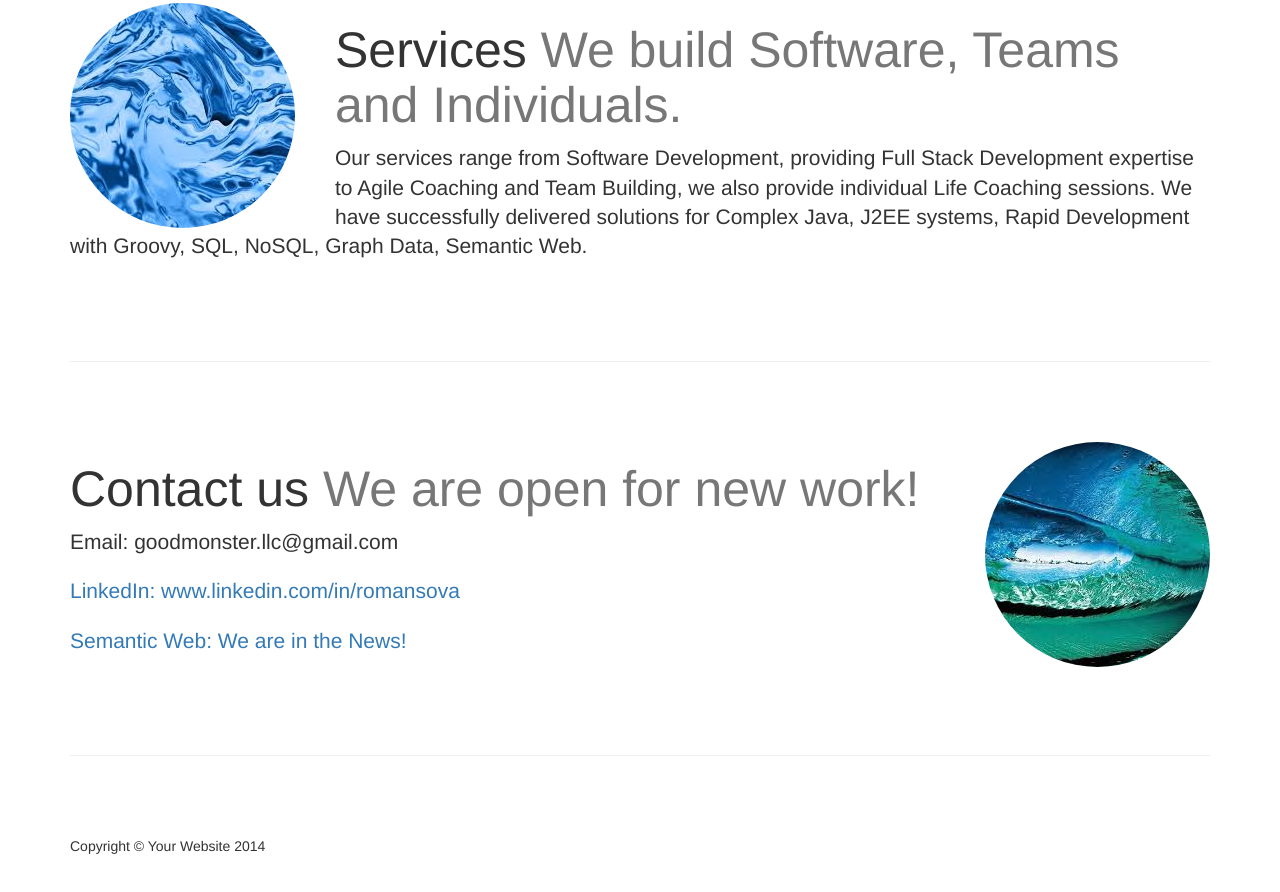
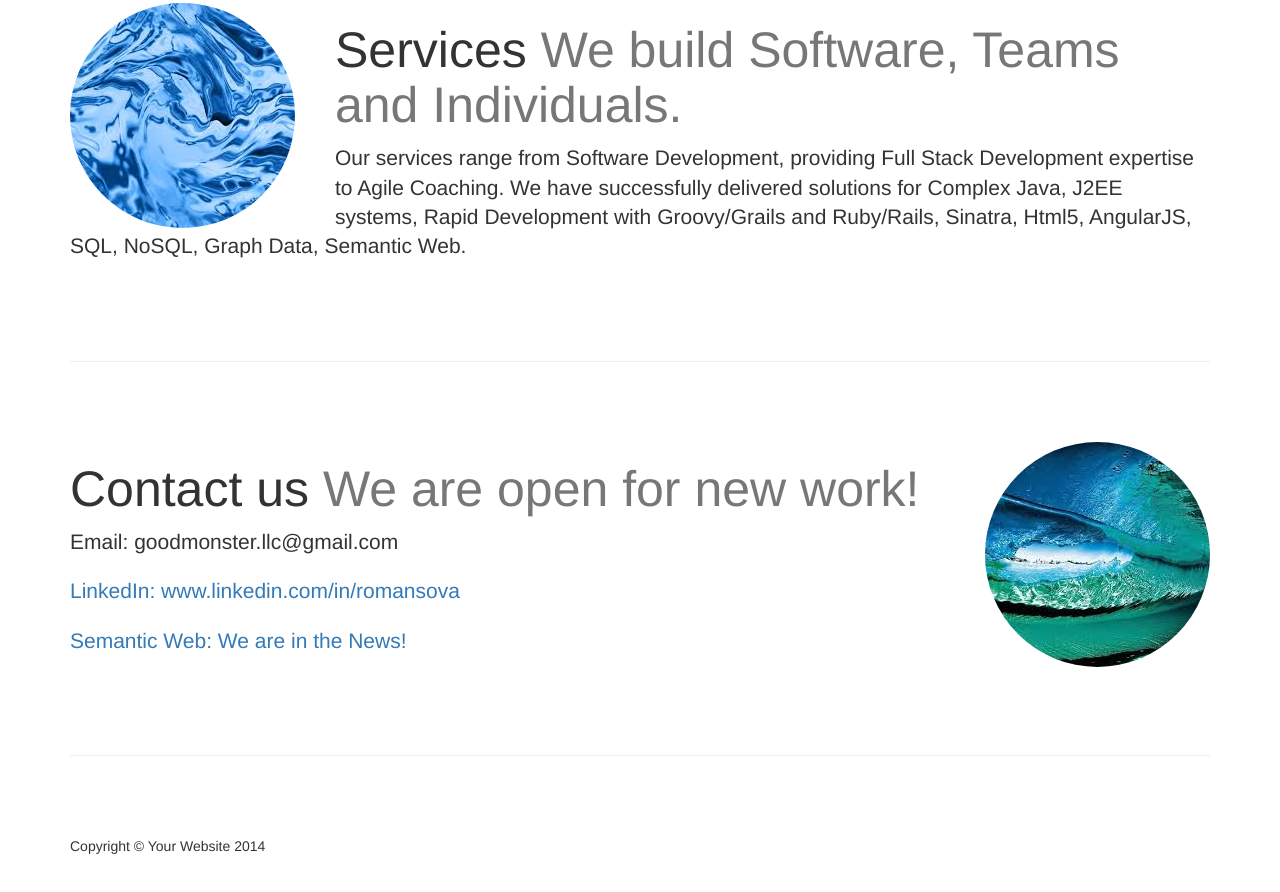
Before and after one commit to goodmonster/goodmonster.github.io, a plain HTML site: page index.html in a window 1280 px wide. Shown: the part 857-1749 px from the top of the page. Drawn offline with Linux system fonts and the light colour scheme.

Commit message:
modified some context

```diff
--- a/index.html
+++ b/index.html
@@ -94,7 +94,7 @@
             <h2 class="featurette-heading">Services
                 <span class="text-muted"> We build Software, Teams and Individuals.</span>
             </h2>
-            <p class="lead">Our services range from Software Development, providing Full Stack Development expertise to Agile Coaching and Team Building, we also provide individual Life Coaching sessions. We have successfully delivered solutions for Complex Java, J2EE systems, Rapid Development with Groovy, SQL, NoSQL, Graph Data, Semantic Web. </p>
+            <p class="lead">Our services range from Software Development, providing Full Stack Development expertise to Agile Coaching. We have successfully delivered solutions for Complex Java, J2EE systems, Rapid Development with Groovy/Grails and Ruby/Rails, Sinatra, Html5, AngularJS, SQL, NoSQL, Graph Data, Semantic Web. </p>
             <!--<p class="lead">Donec ullamcorper nulla non metus auctor fringilla. Vestibulum id ligula porta felis euismod semper. Praesent commodo cursus magna, vel scelerisque nisl consectetur. Fusce dapibus, tellus ac cursus commodo.</p>-->
         </div>
 
```
